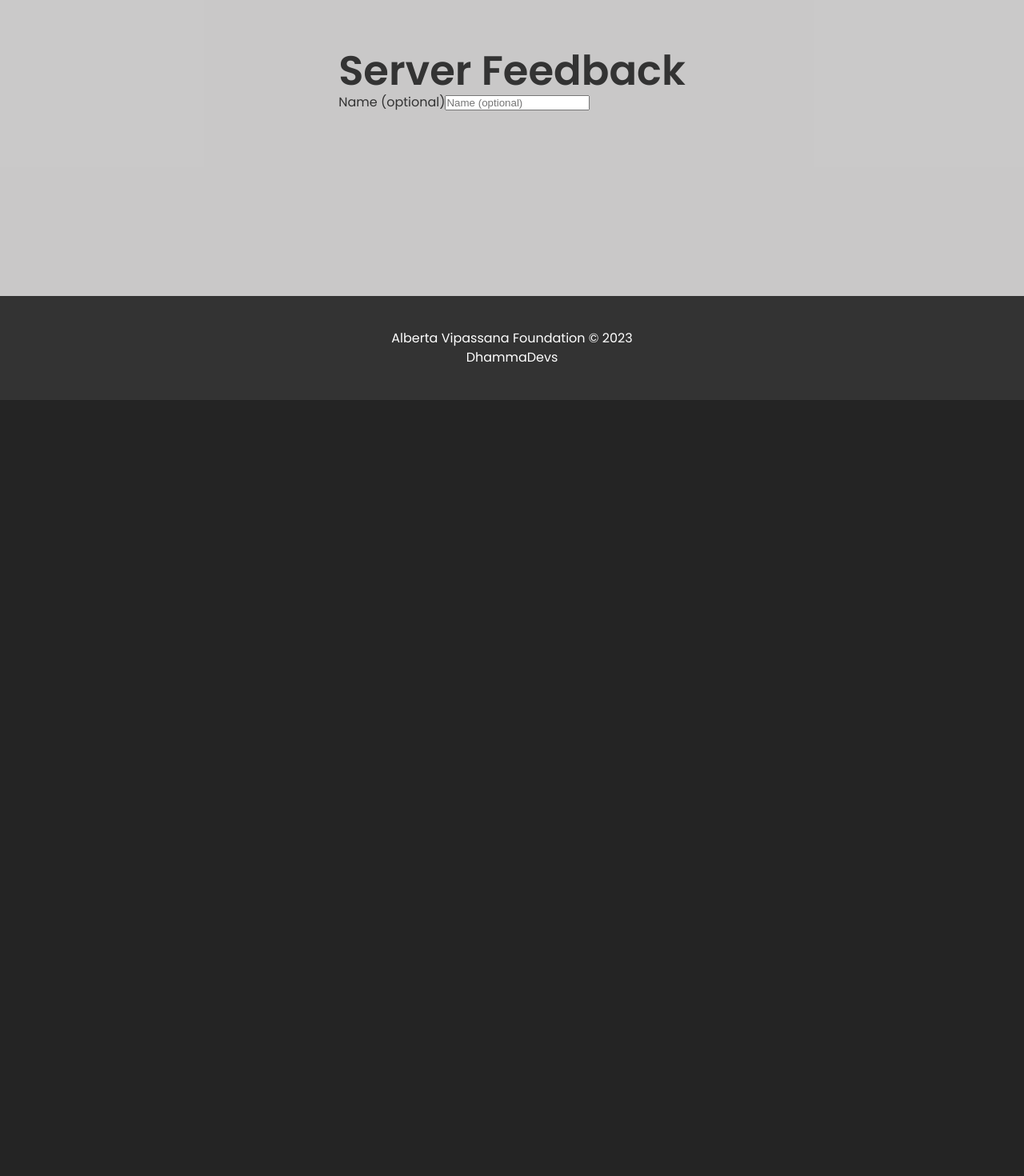
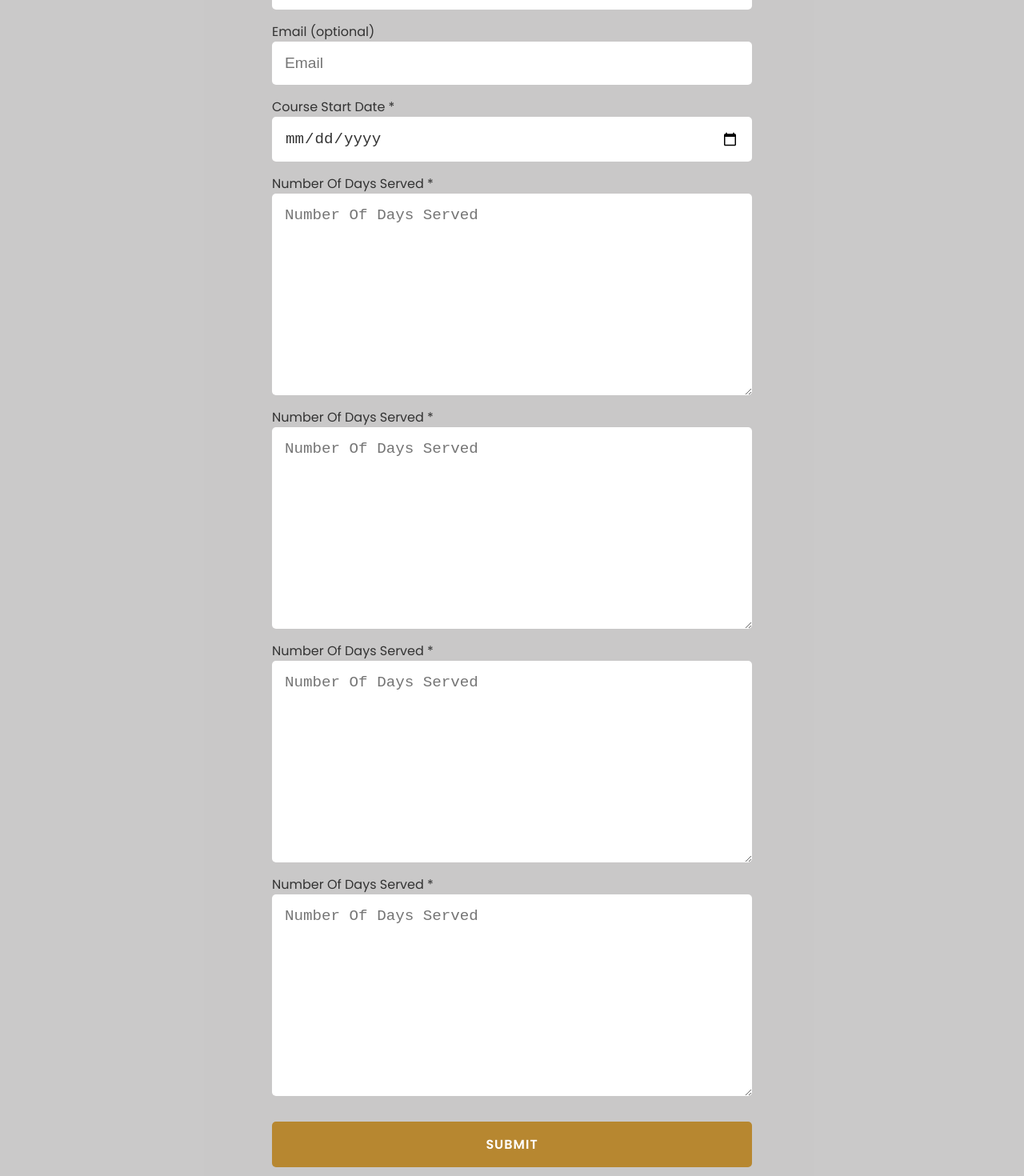
Before and after one commit to RobbieProkop/vipassana-feedback, a React (Vite) app in the folder frontend/: page /feedback in a window 1280 px wide. Shown: the part 300-1770 px from the top of the page at 80% size. Before the commit the page ends 800 px from the top, so only its background shows below. Built offline with nearby package versions, Linux system fonts and the light colour scheme.

Commit message:
working on form

```diff
--- a/frontend/src/pages/FeedbackForm.tsx
+++ b/frontend/src/pages/FeedbackForm.tsx
@@ -1,15 +1,63 @@
+import styles from "../styles/feedbackForm.module.scss";
+
 const FeedbackForm = () => {
   const onSubmit = () => {};
   return (
-    <div>
+    <div className={styles.form}>
       <h1>Server Feedback</h1>
       <form onSubmit={onSubmit}>
-        <div className="contact">
-          <div className="form-group">
+        <div className={styles.contact}>
+          <div className={styles.formGroup}>
             <label htmlFor="name">Name (optional)</label>
-            <input type="text" name="name" placeholder="Name (optional)" />
+            <input type="text" name="name" placeholder="Name" />
+          </div>
+          <div className={styles.formGroup}>
+            <label htmlFor="name">Email (optional)</label>
+            <input type="email" name="email" placeholder="Email" />
+          </div>
+          <div className={styles.formGroup}>
+            <label htmlFor="name">Course Start Date *</label>
+            <input
+              type="date"
+              name="course-start"
+              placeholder="Course Start Date"
+            />
+          </div>
+          <div className={styles.formGroup}>
+            <label htmlFor="name">Number Of Days Served *</label>
+            <textarea
+              rows={10}
+              name="days-served"
+              placeholder="Number Of Days Served"
+            />
           </div>
         </div>
+        <div className={styles.formGroup}>
+          <label htmlFor="name">Number Of Days Served *</label>
+          <textarea
+            rows={10}
+            name="days-served"
+            placeholder="Number Of Days Served"
+          />
+        </div>
+        <div className={styles.formGroup}>
+          <label htmlFor="name">Number Of Days Served *</label>
+          <textarea
+            rows={10}
+            name="days-served"
+            placeholder="Number Of Days Served"
+          />
+        </div>
+        <div className={styles.formGroup}>
+          <label htmlFor="name">Number Of Days Served *</label>
+          <textarea
+            rows={10}
+            name="days-served"
+            placeholder="Number Of Days Served"
+          />
+        </div>
+
+        <button className="btn btn-block">Submit</button>
       </form>
     </div>
   );
--- /dev/null
+++ b/frontend/src/styles/feedbackForm.module.scss
@@ -0,0 +1,24 @@
+@import "variables";
+
+.form {
+  width: 100%;
+  max-width: 600px;
+  margin: 3rem auto;
+  .formGroup {
+    display: flex;
+    flex-direction: column;
+    input,
+    textarea {
+      background-color: #fff;
+      border: none;
+      color: $dark;
+      font-size: 1.2rem;
+      padding: 1rem;
+      margin-bottom: 1rem;
+      border-radius: 5px;
+      &:focus {
+        outline: none;
+      }
+    }
+  }
+}
--- a/frontend/src/styles/globals.scss
+++ b/frontend/src/styles/globals.scss
@@ -31,12 +31,12 @@ body {
     grid-template-rows: 130px auto 130px;
   }
 
-  main {
-    @include flex-center;
-    padding: 2rem 1rem;
-    min-height: 60vh;
-    padding: 3rem;
-  }
+  // main {
+  //   // @include flex-center;
+  //   padding: 2rem 1rem;
+  //   min-height: 60vh;
+  //   padding: 3rem;
+  // }
 }
 
 a {
@@ -56,14 +56,14 @@ ul {
 
 .btn {
   color: $primary;
-  margin-top: 10px;
+  background: $button;
+  margin: 1rem 0;
   padding: 1rem 1.2rem;
   border: none;
   border-radius: 5px;
   text-transform: uppercase;
   letter-spacing: 1px;
   font-weight: 600;
-  background: $button;
   cursor: pointer;
   transition: opacity 0.3s ease-in-out;
 
@@ -84,6 +84,9 @@ ul {
       cursor: default;
     }
   }
+  &-block {
+    width: 100%;
+  }
 }
 
 .flex-center {
```
Also changed, not shown: 1 other file (tests, documents, lock files or other folders).
